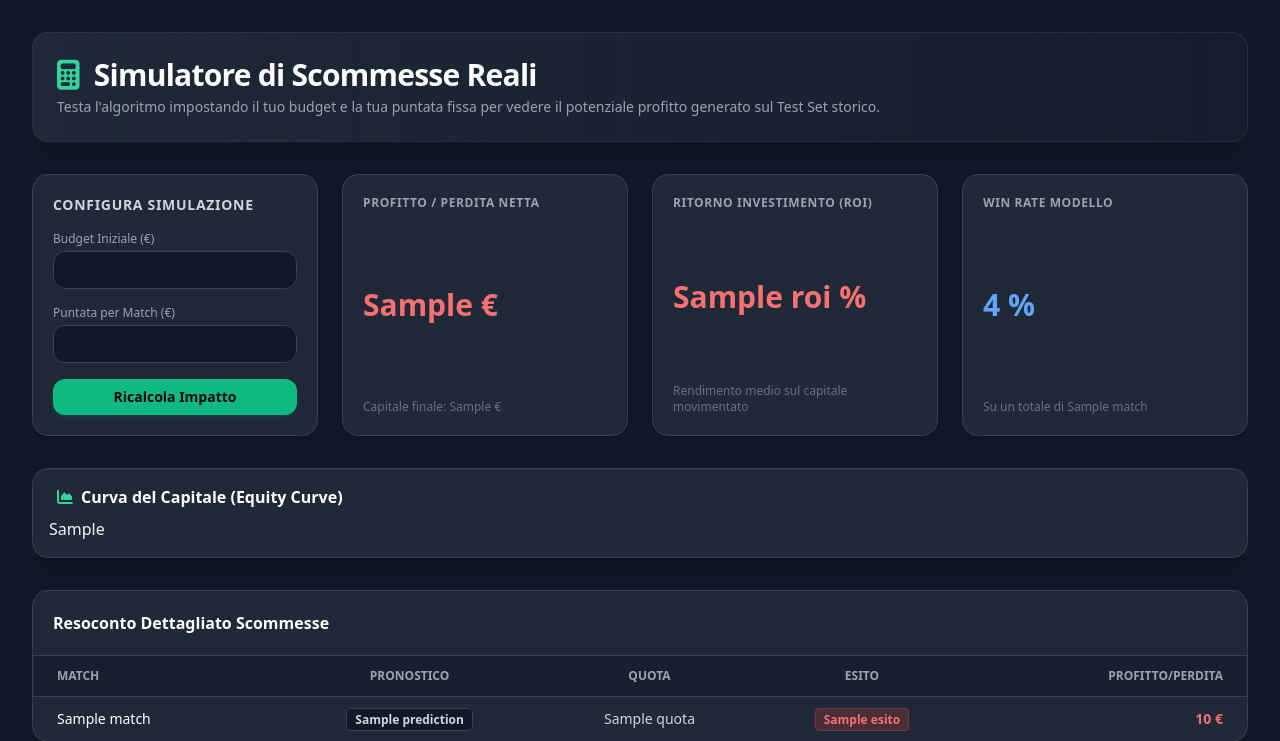
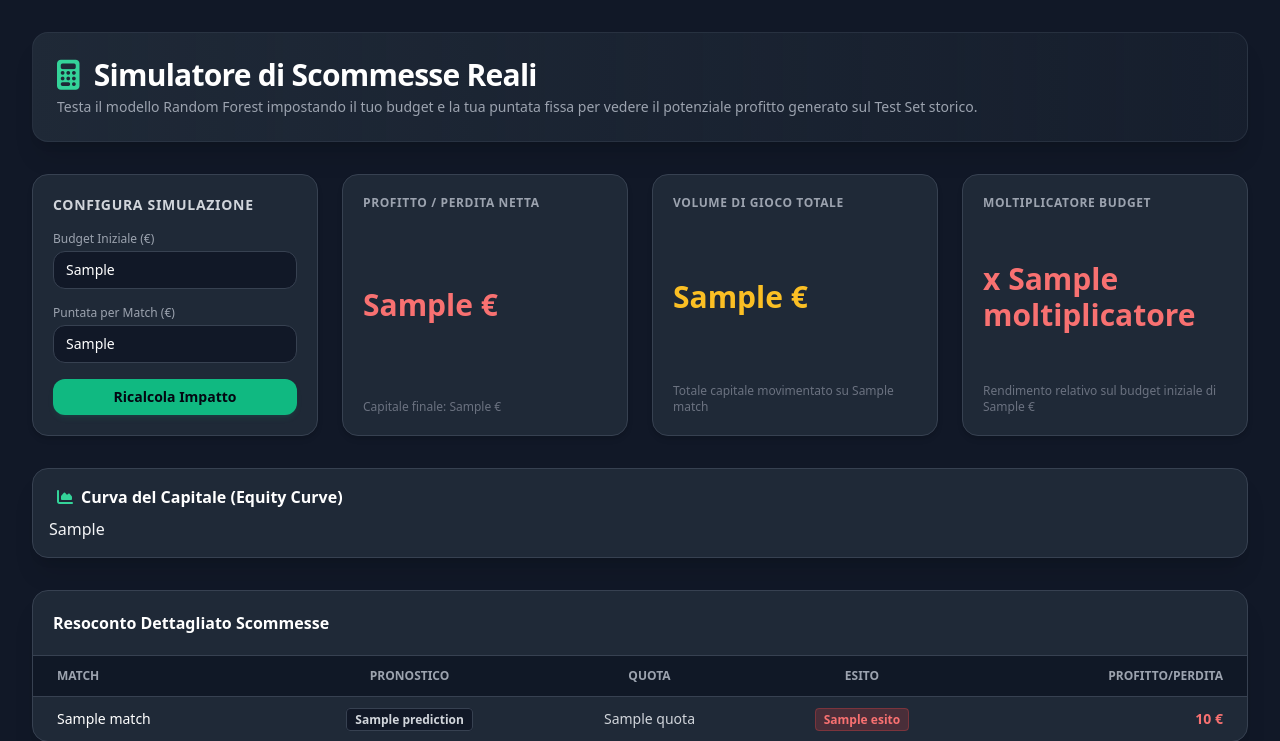
Before and after one commit to Lucaseraaa/sports-game-outcome-predictor, a Python web app: template app/templates/bet.html in a window 1280 px wide. Shown: the part 65-806 px from the top of the page. Run offline with Jinja, Linux system fonts and the light colour scheme; the template is opened without the code that fills it: most values are stand-ins (such as "Sample title", 1, 10 or a date in 2020); some libraries are stand-ins or nearby versions.

Commit message:
Modificati parametri in backtest

```diff
--- a/app/templates/bet.html
+++ b/app/templates/bet.html
@@ -1,8 +1,27 @@
 {% extends 'base.html' %}
 
-{% block title %}Simulatore IA - Profit & Loss{% endblock %}
+{% block title %}Bet Simulator{% endblock %}
 
 {% block content %}
+
+<style>
+    .custom-scrollbar::-webkit-scrollbar {
+        width: 6px;
+        height: 6px;
+    }
+    .custom-scrollbar::-webkit-scrollbar-track {
+        background: #1f2937;
+        border-radius: 8px;
+    }
+    .custom-scrollbar::-webkit-scrollbar-thumb {
+        background: #4b5563;
+        border-radius: 8px;
+    }
+    .custom-scrollbar::-webkit-scrollbar-thumb:hover {
+        background: #6b7280;
+    }
+</style>
+
 
 <!-- Header -->
 <div class="mb-8 bg-gradient-to-r from-gray-800 to-gray-800/40 p-6 rounded-2xl border border-gray-700/50 shadow-xl">
@@ -10,7 +29,7 @@
         <i class="fa-solid fa-calculator text-emerald-400 mr-2"></i> Simulatore di Scommesse Reali
     </h1>
     <p class="text-gray-400 text-sm">
-        Testa l'algoritmo impostando il tuo budget e la tua puntata fissa per vedere il potenziale profitto generato sul Test Set storico.
+        Testa il modello Random Forest impostando il tuo budget e la tua puntata fissa per vedere il potenziale profitto generato sul Test Set storico.
     </p>
 </div>
 
@@ -19,14 +38,14 @@
     <!-- Box di Input Parametri -->
     <div class="bg-gray-800 p-5 rounded-2xl border border-gray-700 shadow-md">
         <h3 class="text-sm font-bold text-gray-300 uppercase tracking-wider mb-4">Configura Simulazione</h3>
-        <form action="/simulatore" method="GET" class="space-y-4">
+        <form action="{{ request.path }}" method="GET" class="space-y-4">
             <div>
                 <label class="block text-xs text-gray-400 mb-1">Budget Iniziale (€)</label>
-                <input type="number" name="bankroll" value="{{ budget_iniziale }}" step="50" class="w-full bg-gray-900 border border-gray-700 rounded-xl px-3 py-2 text-white text-sm focus:outline-none focus:ring-2 focus:ring-emerald-500">
+                <input type="text" name="bankroll" value="{{ budget_iniziale }}" step="50" class="w-full bg-gray-900 border border-gray-700 rounded-xl px-3 py-2 text-white text-sm focus:outline-none focus:ring-2 focus:ring-emerald-500">
             </div>
             <div>
                 <label class="block text-xs text-gray-400 mb-1">Puntata per Match (€)</label>
-                <input type="number" name="stake" value="{{ puntata_fissa }}" step="5" class="w-full bg-gray-900 border border-gray-700 rounded-xl px-3 py-2 text-white text-sm focus:outline-none focus:ring-2 focus:ring-emerald-500">
+                <input type="text" name="stake" value="{{ puntata_fissa }}" step="5" class="w-full bg-gray-900 border border-gray-700 rounded-xl px-3 py-2 text-white text-sm focus:outline-none focus:ring-2 focus:ring-emerald-500">
             </div>
             <button type="submit" class="w-full bg-emerald-500 hover:bg-emerald-600 text-gray-950 font-bold py-2 px-4 rounded-xl text-sm shadow-md shadow-emerald-500/10 transition">
                 Ricalcola Impatto
@@ -45,25 +64,28 @@
         <span class="text-xs text-gray-500">Capitale finale: {{ bilancio_finale }} €</span>
     </div>
 
-    <!-- KPI 2: ROI% -->
+    <!-- KPI 2: Volume di Gioco Totale-->
     <div class="bg-gray-800 p-5 rounded-2xl border border-gray-700 shadow-md flex flex-col justify-between">
-        <span class="text-xs text-gray-400 uppercase font-bold tracking-wider">Ritorno Investimento (ROI)</span>
+        <span class="text-xs text-gray-400 uppercase font-bold tracking-wider">Volume di Gioco Totale</span>
         <div class="my-2">
-            <span class="text-3xl font-black {% if roi >= 0 %}text-emerald-400{% else %}text-red-400{% endif %}">
-                {{ roi }} %
+            <span class="text-3xl font-black text-amber-400">
+                {{ volume_gioco }} €
             </span>
         </div>
-        <span class="text-xs text-gray-500">Rendimento medio sul capitale movimentato</span>
+        <span class="text-xs text-gray-500">Totale capitale movimentato su {{ totale_scommesse }} match</span>
     </div>
 
-    <!-- KPI 3: Win Rate Algoritmo -->
+    <!-- KPI 3: Performance del Capitale-->
     <div class="bg-gray-800 p-5 rounded-2xl border border-gray-700 shadow-md flex flex-col justify-between">
-        <span class="text-xs text-gray-400 uppercase font-bold tracking-wider">Win Rate Modello</span>
+        <span class="text-xs text-gray-400 uppercase font-bold tracking-wider">Moltiplicatore Budget</span>
         <div class="my-2">
-            <span class="text-3xl font-black text-blue-400">{{ win_rate }} %</span>
+            <span class="text-3xl font-black {% if moltiplicatore >= 1 %}text-blue-400{% else %}text-red-400{% endif %}">
+                x {{ moltiplicatore }}
+            </span>
         </div>
-        <span class="text-xs text-gray-500">Su un totale di {{ totale_scommesse }} match</span>
+        <span class="text-xs text-gray-500">Rendimento relativo sul budget iniziale di {{ budget_iniziale }} €</span>
     </div>
+
 </div>
 
 <!-- GRAFICO ANDAMENTO PORTAFOGLIO-->
@@ -82,9 +104,9 @@
     <div class="p-5 border-b border-gray-700 bg-gray-850">
         <h3 class="font-bold text-md text-white">Resoconto Dettagliato Scommesse</h3>
     </div>
-    <div class="overflow-x-auto">
+    <div class="max-h-[480px] overflow-y-auto overflow-x-auto custom-scrollbar">
         <table class="w-full text-left border-collapse">
-            <thead>
+            <thead class="sticky top-0 bg-gray-900 z-10">
                 <tr class="bg-gray-900/50 text-gray-400 text-xs uppercase border-b border-gray-700">
                     <th class="py-3 px-6">Match</th>
                     <th class="py-3 px-4 text-center">Pronostico</th>
```
Also changed, not shown: app/views/BetView.py (+27 -8 lines).
